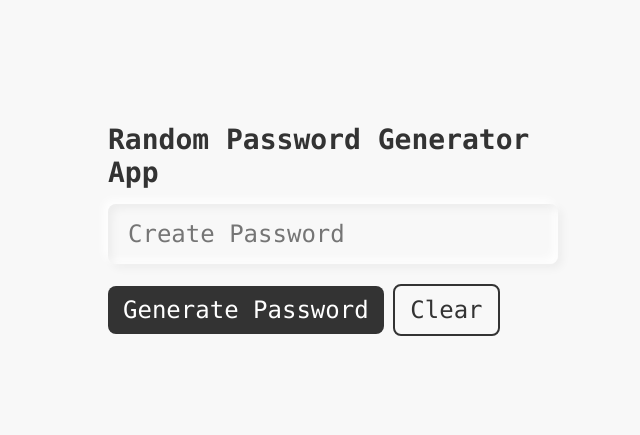
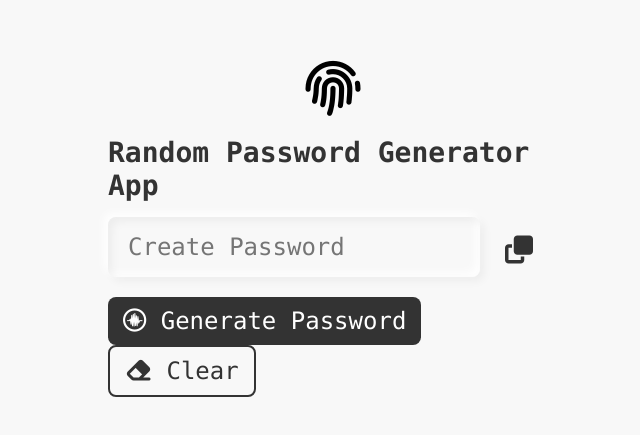
Before and after one commit to rirefat/password-generator-web-app, a plain HTML site: page index.html in a window 1280 px wide. Shown: the part 171-606 px from the top of the page, without its empty margins (307-947 px from the left). Drawn offline with Linux system fonts and the light colour scheme.

Commit message:
add font awesome icons

```diff
--- a/index.html
+++ b/index.html
@@ -6,13 +6,21 @@
     <meta name="viewport" content="width=device-width, initial-scale=1.0">
     <title>Password Generator: Web App</title>
     <link rel="stylesheet" href="style.css">
+    <link rel="stylesheet" href="https://cdnjs.cloudflare.com/ajax/libs/font-awesome/6.2.1/css/all.min.css"
+        integrity="sha512-MV7K8+y+gLIBoVD59lQIYicR65iaqukzvf/nwasF0nqhPay5w/9lJmVM2hMDcnK1OnMGCdVK+iQrJ7lzPJQd1w=="
+        crossorigin="anonymous" referrerpolicy="no-referrer" />
+    <link rel="shortcut icon" href="./favicon.png" type="image/x-icon">
 </head>
 <body>
     <div class="inputBox">
+        <i class="fa-solid fa-fingerprint"></i>
         <h2>Random Password Generator App</h2>
-        <input type="text" placeholder="Create Password" id="password" readonly="">
-        <div id="btn" onclick="getPassword()">Generate Password</div>
-        <div id="clear_btn" onclick="clearPassword()">Clear</div>
+        <div class="password-area">
+            <input type="text" placeholder="Create Password" id="password" readonly="">
+            <i class="fa-solid fa-copy" title="Copy to clipboard"></i>
+        </div>
+        <div id="btn" onclick="getPassword()"><i class="fa-brands fa-creative-commons-sampling"></i> Generate Password</div>
+        <div id="clear_btn" onclick="clearPassword()"><i class="fa-solid fa-eraser"></i> Clear</div>
     </div>
 
     <script src="./script.js"></script>
--- a/style.scss
+++ b/style.scss
@@ -17,9 +17,33 @@ body{
         position: relative;
         width: 450px;
 
+        .fa-fingerprint{
+            display: block;
+            text-align: center;
+            margin-bottom: 20px;
+            font-size: 55px;
+        }
+
         h2{
             font-size: 28px;
             color: #333;
+        }
+
+        .password-area{
+            display: flex;
+            justify-content: center;
+            align-items: center;
+
+            .fa-copy{
+                margin: 0 25px;
+                font-size: 28px;
+                cursor: pointer;
+                color: #333;
+
+                &:hover{
+                    color: #6055f6;
+                }
+            }
         }
 
         input{
```
Also changed, not shown: favicon.png (added), style.css, 1 other file.
